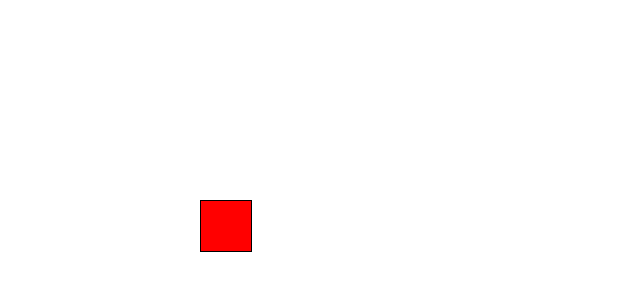
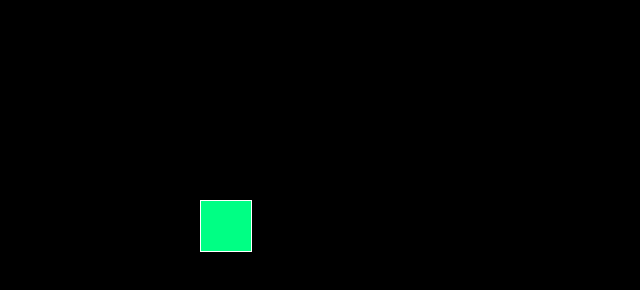
Before and after one commit to maxwellstickels/movement-test, a plain HTML site: page index.html in a window 1280 px wide. Shown: the whole page, without its empty margins (0-640 px from the left). Drawn offline with Linux system fonts and the light colour scheme.

Commit message:
Recolored; player now has shifting hue

```diff
--- a/index.html
+++ b/index.html
@@ -7,7 +7,7 @@
     <title>Document</title>
     <link rel="stylesheet" href="style.css"/>
 </head>
-<body>
+<body style="background-color: black;">
     <section id="container">
         <div id="player" style="background-color: #ff0000; position: absolute; top: 200px; left: 400px;"></div>
     </section>
--- a/script.js
+++ b/script.js
@@ -2,6 +2,7 @@ var speedH = 0;
 var speedV = 0;
 var playerX = 200;
 var playerY = 200;
+var playerHue = 0;
 
 var containerEl = document.getElementById("container");
 function changeSpeed(event) {
@@ -24,6 +25,7 @@ function changeSpeed(event) {
 }
 
 var timeInterval = setInterval(function () {
+    playerHue = (playerHue + 1) % 360;
     var newX = playerX + speedH;
     var newY = playerY + speedV;
     if (newX < 0) {
@@ -48,7 +50,7 @@ var timeInterval = setInterval(function () {
     else {
         playerY = newY;
     }
-    containerEl.innerHTML = "<div id=\"player\" style=\"background-color: #ff0000; position: fixed; top: " + playerY + "px; left:" + playerX + "px\"></div>"
+    containerEl.innerHTML = "<div id=\"player\" style=\"background-color: hsl(" + playerHue + ", 100%, 50%); position: fixed; top: " + playerY + "px; left:" + playerX + "px\"></div>"
   }, 33);
 
 document.addEventListener("keydown", changeSpeed);
--- a/style.css
+++ b/style.css
@@ -1,5 +1,5 @@
 #player {
     width: 50px;
     height: 50px;
-    border: 1px solid black;
+    border: 1px solid white;
 }
```
